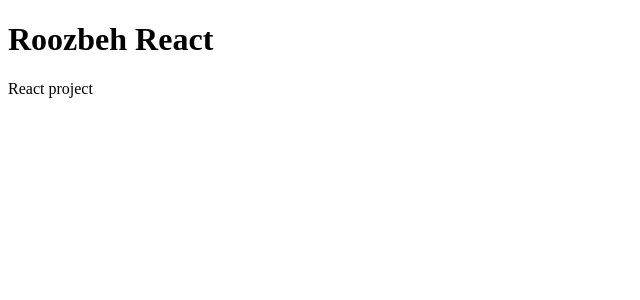
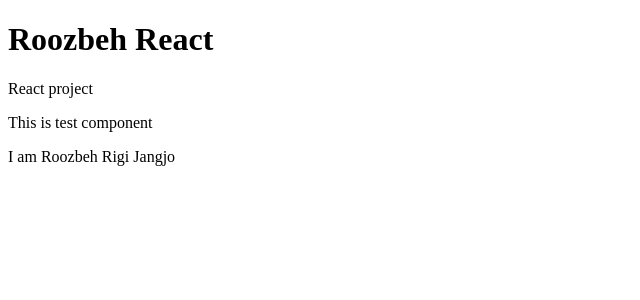
Before and after one commit to golabisib/learnReact, a React (Vite) app in the folder learningReact/: page / in a window 1280 px wide. Shown: the top 300 px of the page, without its empty margins (0-640 px from the left). Built offline with nearby package versions, Linux system fonts and the light colour scheme.

Commit message:
first component is added

```diff
--- a/learningReact/src/App.jsx
+++ b/learningReact/src/App.jsx
@@ -1,10 +1,11 @@
-
+import Test from "./Test.jsx";
 function App() {
 
   return (
       <div>
         <h1>Roozbeh React</h1>
         <p>React project</p>
+        <Test />
     </div>
   )
 }
--- /dev/null
+++ b/learningReact/src/Test.jsx
@@ -0,0 +1,9 @@
+function Test(){
+    return(
+        <div>
+        <p>This is test component</p>
+        <span>I am Roozbeh Rigi Jangjo</span>
+        </div>
+    );
+}
+export default Test
```
